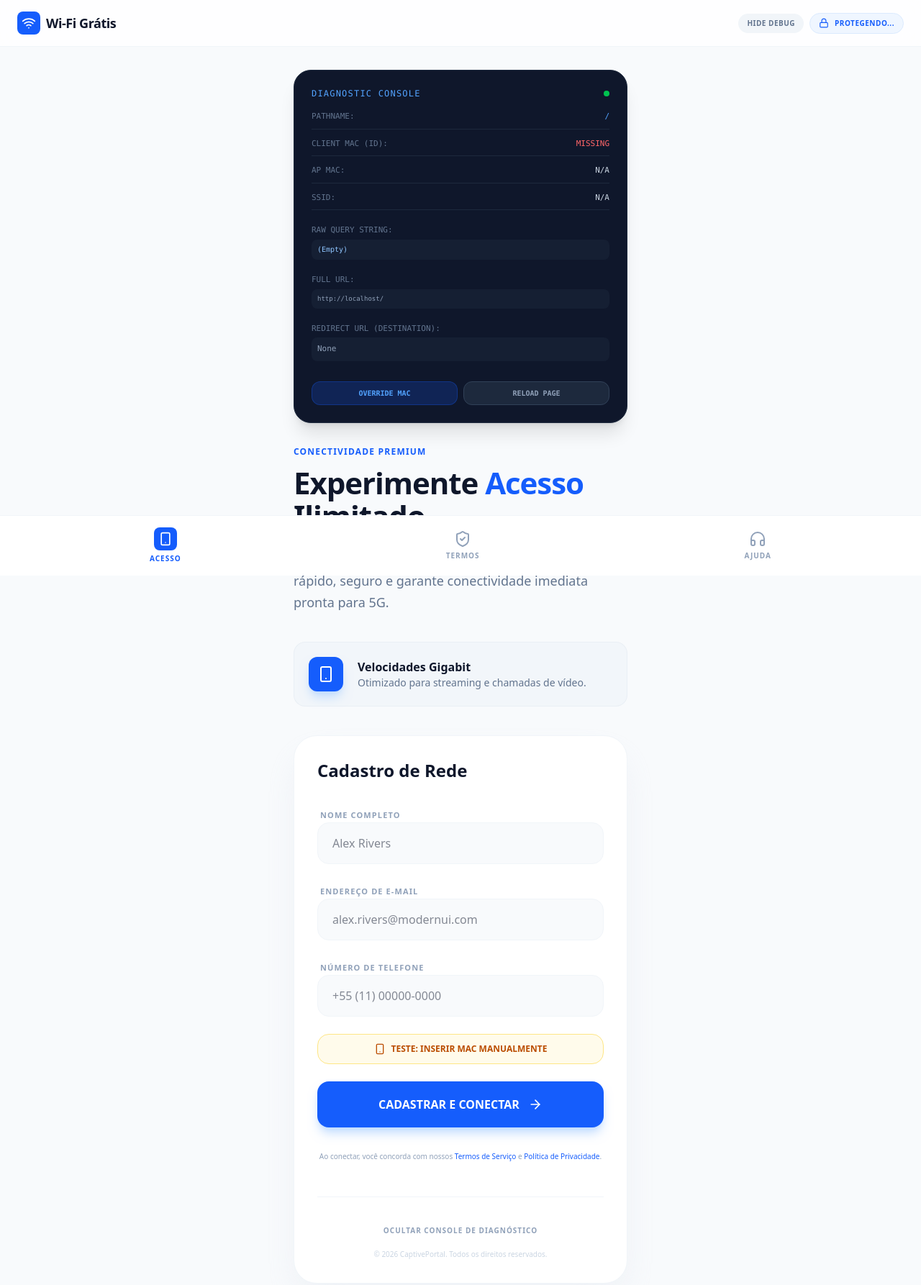
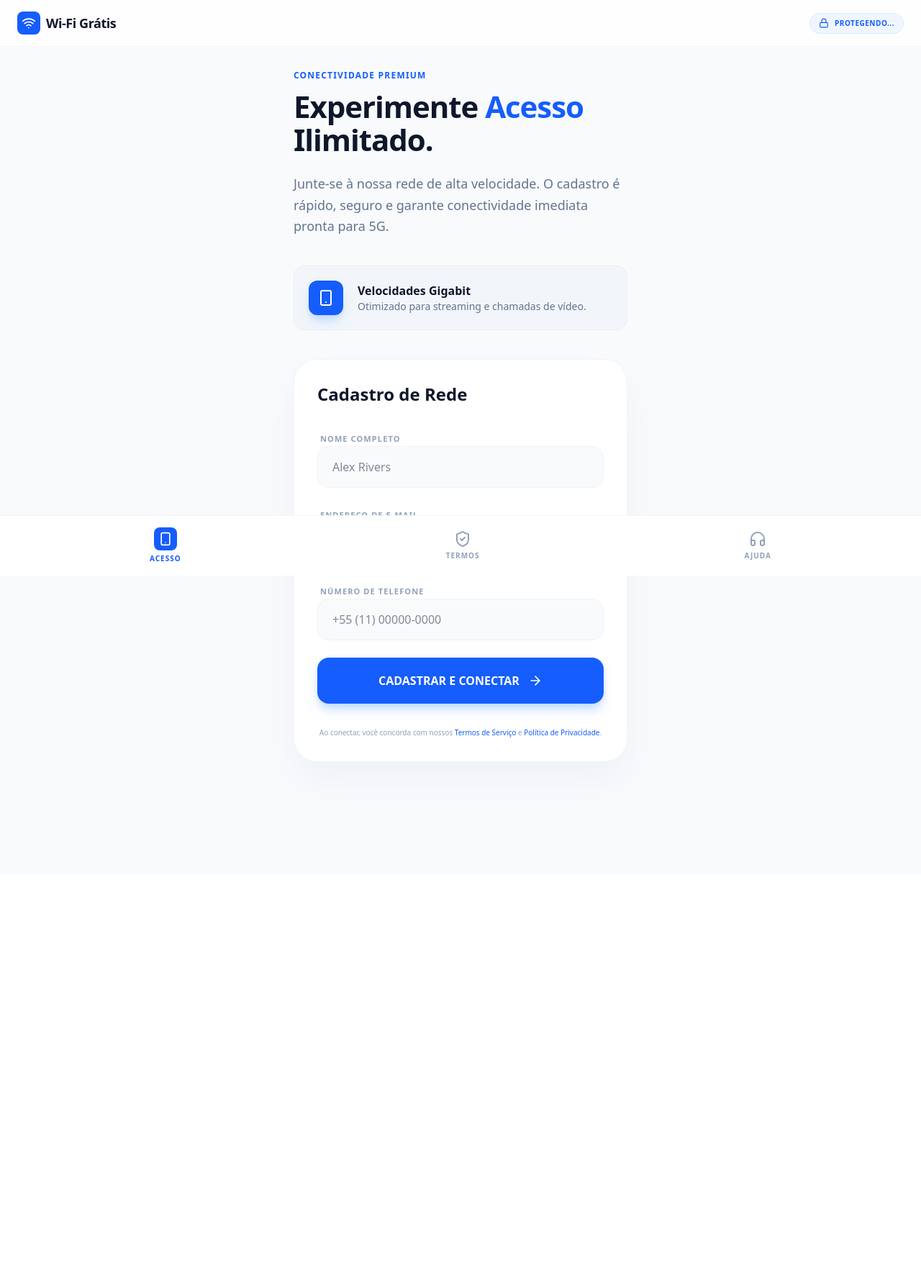
Before and after one commit to rafaeldelete/unifi-captive-portal, a React (Vite) app: page / in a window 1280 px wide. Shown: the top 1786 px of the page at 72% size. After the commit the page ends 1215 px from the top, so only its background shows below. Built offline with nearby package versions, Linux system fonts and the light colour scheme.

Commit message:
feat: Make debug mode controllable via URL param
The debug mode is now controlled by the 'debug' URL parameter, defaulting to false. This allows for toggling debug information more dynamically without requiring code changes.

```diff
--- a/src/App.tsx
+++ b/src/App.tsx
@@ -397,7 +397,7 @@ function Portal() {
   const [isSuccess, setIsSuccess] = useState(false);
   const [error, setError] = useState<string | null>(null);
   const [debugInfo, setDebugInfo] = useState<any>(null);
-  const [showDebug, setShowDebug] = useState(true);
+  const [showDebug, setShowDebug] = useState(false);
 
   useEffect(() => {
     // Parse URL parameters from UniFi redirect
@@ -410,7 +410,7 @@ function Portal() {
     const ap = urlParams.get('ap') || urlParams.get('ap_mac');
     const ssid = urlParams.get('ssid');
     const url = urlParams.get('url') || urlParams.get('redirect');
-    const debug = urlParams.get('debug') !== 'false';
+    const debug = urlParams.get('debug') === 'true';
 
     console.log('Extracted Params:', { id, ap, ssid, url });
 
@@ -518,14 +518,6 @@ function Portal() {
           <span className="font-bold text-lg tracking-tight">Wi-Fi Grátis</span>
         </div>
         <div className="flex items-center gap-2">
-          {showDebug && (
-            <button
-              onClick={() => setShowDebug(false)}
-              className="px-3 py-1.5 bg-slate-100 text-slate-500 rounded-full text-[10px] font-bold uppercase tracking-wider"
-            >
-              Hide Debug
-            </button>
-          )}
           <div className="flex items-center gap-2 px-3 py-1.5 bg-blue-50 rounded-full border border-blue-100">
             <Lock className="w-3.5 h-3.5 text-blue-600" />
             <span className="text-[10px] font-bold text-blue-600 uppercase tracking-wider">Protegendo...</span>
@@ -674,20 +666,6 @@ function Portal() {
               </div>
             )}
 
-            {!params.id && (
-              <button
-                type="button"
-                onClick={() => {
-                  const manualMac = prompt('Insira o MAC Address manualmente (ex: aa:bb:cc:dd:ee:ff):');
-                  if (manualMac) setParams(prev => ({ ...prev, id: manualMac }));
-                }}
-                className="w-full py-3 bg-amber-50 border border-amber-200 text-amber-700 rounded-2xl font-bold text-xs flex items-center justify-center gap-2 transition-all"
-              >
-                <Smartphone className="w-4 h-4" />
-                TESTE: INSERIR MAC MANUALMENTE
-              </button>
-            )}
-
             <button
               type="submit"
               disabled={isSubmitting}
@@ -707,18 +685,6 @@ function Portal() {
           <p className="text-center text-[10px] text-slate-400 mt-8 leading-relaxed">
             Ao conectar, você concorda com nossos <span className="text-blue-600 font-medium cursor-pointer">Termos de Serviço</span> e <span className="text-blue-600 font-medium cursor-pointer">Política de Privacidade</span>.
           </p>
-
-          <div className="mt-12 pt-8 border-t border-slate-100 text-center">
-            <button
-              onClick={() => setShowDebug(!showDebug)}
-              className="text-[10px] text-slate-400 hover:text-slate-600 uppercase tracking-widest font-bold transition-colors"
-            >
-              {showDebug ? 'Ocultar Console de Diagnóstico' : 'Mostrar Console de Diagnóstico'}
-            </button>
-            <p className="text-slate-300 text-[10px] mt-4">
-              &copy; {new Date().getFullYear()} CaptivePortal. Todos os direitos reservados.
-            </p>
-          </div>
         </motion.div>
       </main>
 
```
